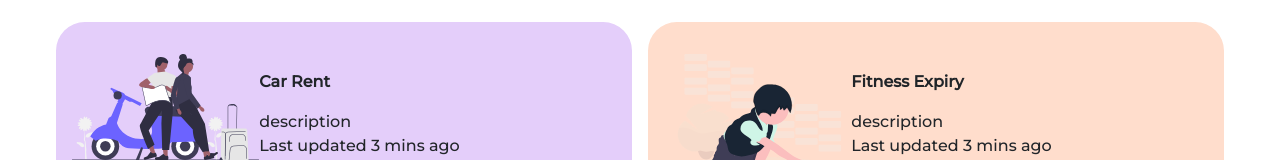
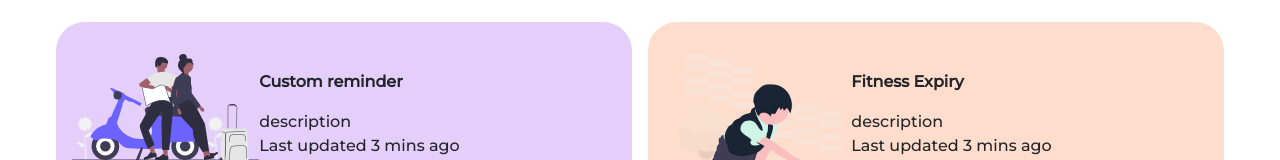
Before and after one commit to bishald0013/client, a React (Create React App) app: page / in a window 1280 px wide. Shown: the part 789-949 px from the top of the page. Built offline with nearby package versions, Linux system fonts and the light colour scheme.

Commit message:
card name modefied

```diff
--- a/src/data/ServiceData.js
+++ b/src/data/ServiceData.js
@@ -6,7 +6,7 @@ import icon4 from '../assets/svg/undraw_credit_card_payments_re_qboh.svg';
 const data = [
     {
         background: '#e4cefa',
-        header: 'Car Rent',
+        header: 'Custom reminder',
         description: 'description',
         footer: 'Last updated 3 mins ago',
         icon: icon1
```
